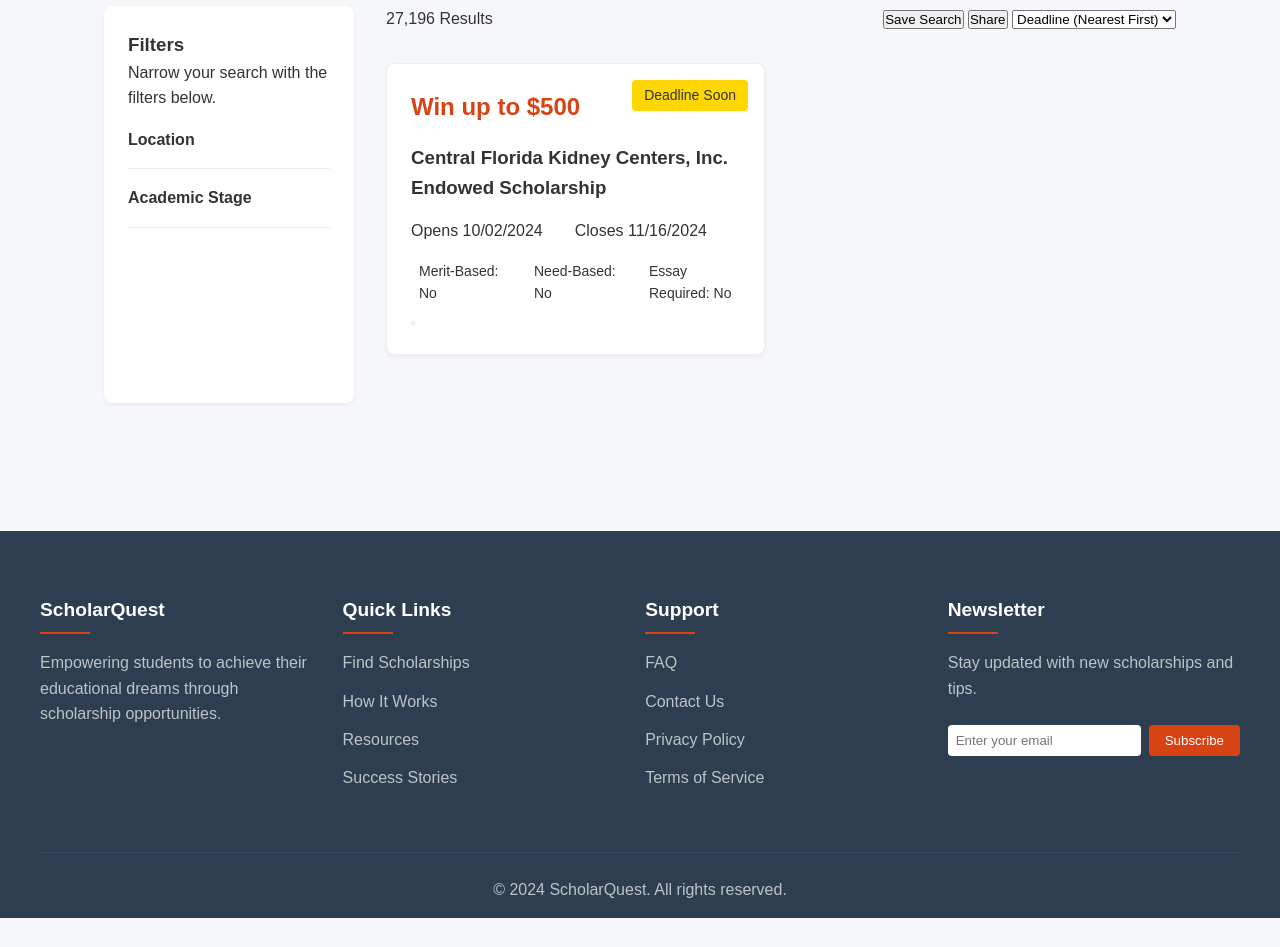
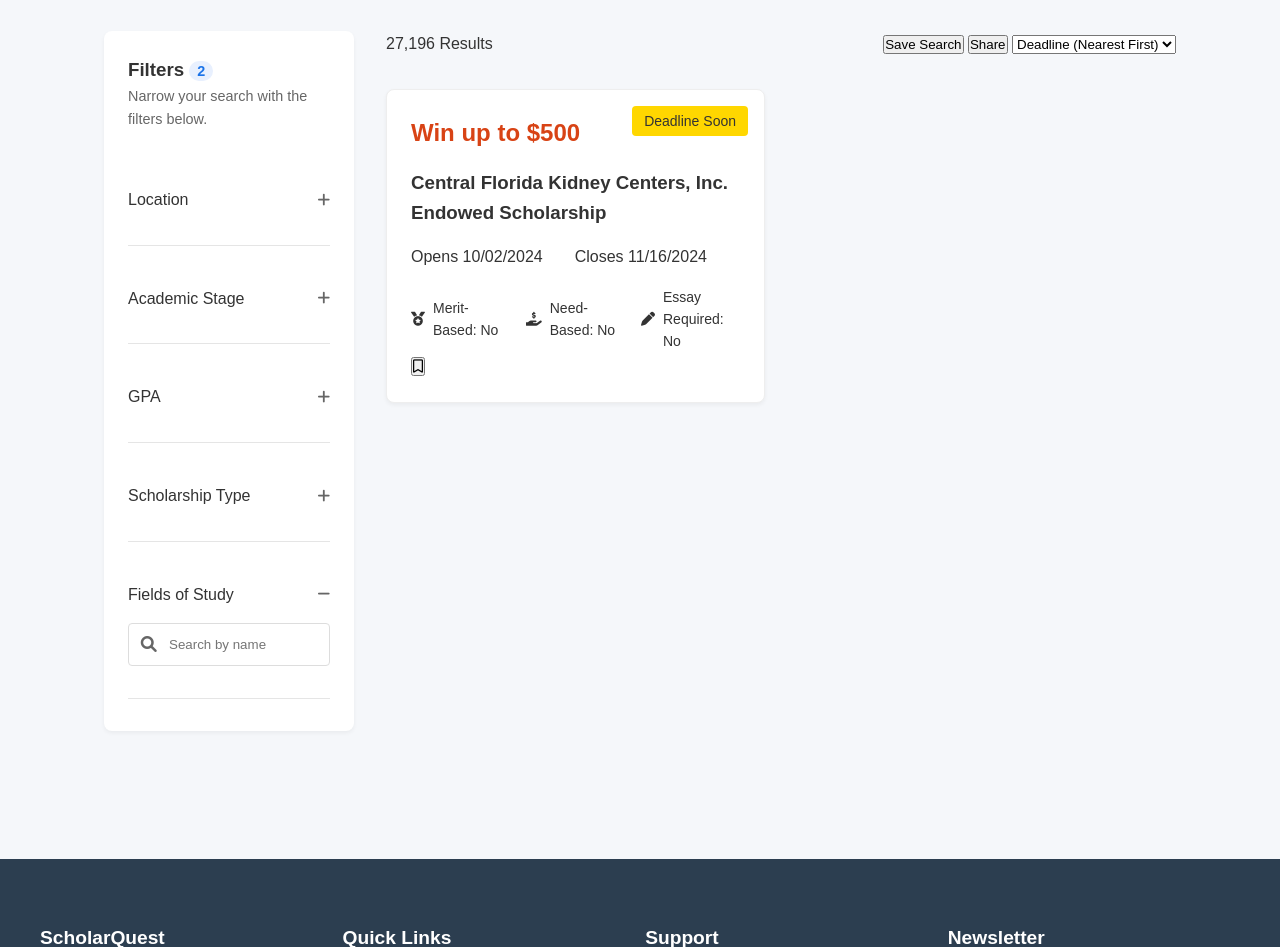
Before and after one commit to GhostInTheMach/ScholarshipFInder, a PHP site: page /pages/scholarships.html in a window 1280 px wide. Shown: the part 487-1434 px from the top of the page. Before the commit the page ends 1405 px from the top, so only its background shows below. Run offline with PHP 8.4, Linux system fonts and the light colour scheme.

Commit message:
added modifications to filter panel

```diff
--- a/assets/css/scholarships.css
+++ b/assets/css/scholarships.css
@@ -606,3 +606,110 @@
         display: none;
     }
 }
+
+/* Add these new styles while keeping existing ones */
+.filters-panel {
+    background: white;
+    padding: 1.5rem;
+    border-radius: 8px;
+    box-shadow: 0 1px 3px rgba(0,0,0,0.1);
+    width: 300px;
+}
+
+.filters-panel h3 {
+    font-size: 1.1rem;
+    margin-bottom: 0.5rem;
+    display: flex;
+    align-items: center;
+    gap: 0.5rem;
+}
+
+.filter-count {
+    background: #e8f0fe;
+    color: #1a73e8;
+    padding: 2px 8px;
+    border-radius: 12px;
+    font-size: 0.9rem;
+}
+
+.filter-subtitle {
+    color: #666;
+    font-size: 0.9rem;
+    margin-bottom: 1.5rem;
+}
+
+.filter-group {
+    border-bottom: 1px solid #e5e5e5;
+    margin-bottom: 0.5rem;
+}
+
+.filter-header {
+    display: flex;
+    justify-content: space-between;
+    align-items: center;
+    padding: 1rem 0;
+    cursor: pointer;
+    font-weight: 500;
+}
+
+.filter-header i {
+    color: #666;
+    font-size: 0.9rem;
+}
+
+.filter-content {
+    display: none;
+    padding-bottom: 1rem;
+}
+
+.filter-content.show {
+    display: block;
+}
+
+.checkbox-group {
+    display: flex;
+    flex-direction: column;
+    gap: 0.8rem;
+}
+
+.checkbox-group label {
+    display: flex;
+    align-items: center;
+    gap: 0.5rem;
+    color: #444;
+    cursor: pointer;
+}
+
+.range-slider {
+    padding: 0 0.5rem;
+}
+
+.gpa-range {
+    width: 100%;
+    margin: 1rem 0;
+}
+
+.gpa-value {
+    color: #1a73e8;
+    font-weight: 500;
+}
+
+.search-field {
+    position: relative;
+}
+
+.search-field input {
+    width: 100%;
+    padding: 0.8rem;
+    padding-left: 2.5rem;
+    border: 1px solid #ddd;
+    border-radius: 4px;
+}
+
+.search-field i {
+    position: absolute;
+    left: 0.8rem;
+    top: 50%;
+    transform: translateY(-50%);
+    color: #666;
+}
--- a/pages/scholarships.html
+++ b/pages/scholarships.html
@@ -6,6 +6,7 @@
     <title>Available Scholarships - ScholarQuest</title>
     <link rel="stylesheet" href="../assets/css/main.css">
     <link rel="stylesheet" href="../assets/css/scholarships.css">
+    <link rel="stylesheet" href="https://cdnjs.cloudflare.com/ajax/libs/font-awesome/6.0.0/css/all.min.css">
 </head>
 <body>
     <nav class="navbar">
@@ -52,18 +53,76 @@
 
         <div class="search-results-container">
             <div class="filters-sidebar">
-                <h3>Filters</h3>
+                <h3>Filters <span class="filter-count">2</span></h3>
                 <p class="filter-subtitle">Narrow your search with the filters below.</p>
 
                 <div class="filter-group">
-                    <h4>Location</h4>
-                    <!-- Add expandable content -->
+                    <div class="filter-header" onclick="toggleFilter('location')">
+                        <span>Location</span>
+                        <i class="fas fa-plus"></i>
+                    </div>
+                    <div class="filter-content" id="location-filter">
+                        <div class="checkbox-group">
+                            <label><input type="checkbox" value="uganda"> Uganda</label>
+                            <label><input type="checkbox" value="kenya"> Kenya</label>
+                            <label><input type="checkbox" value="tanzania"> Tanzania</label>
+                        </div>
+                    </div>
                 </div>
+
                 <div class="filter-group">
-                    <h4>Academic Stage</h4>
-                    <!-- Add expandable content -->
+                    <div class="filter-header" onclick="toggleFilter('academic-stage')">
+                        <span>Academic Stage</span>
+                        <i class="fas fa-plus"></i>
+                    </div>
+                    <div class="filter-content" id="academic-stage-filter">
+                        <div class="checkbox-group">
+                            <label><input type="checkbox" value="undergraduate"> Undergraduate</label>
+                            <label><input type="checkbox" value="postgraduate"> Postgraduate</label>
+                            <label><input type="checkbox" value="doctoral"> Doctoral</label>
+                        </div>
+                    </div>
                 </div>
-                <!-- Add more filter groups as needed -->
+
+                <div class="filter-group">
+                    <div class="filter-header" onclick="toggleFilter('gpa')">
+                        <span>GPA</span>
+                        <i class="fas fa-plus"></i>
+                    </div>
+                    <div class="filter-content" id="gpa-filter">
+                        <div class="range-slider">
+                            <input type="range" min="0" max="4" step="0.1" value="3" class="gpa-range">
+                            <span class="gpa-value">3.0</span>
+                        </div>
+                    </div>
+                </div>
+
+                <div class="filter-group">
+                    <div class="filter-header" onclick="toggleFilter('scholarship-type')">
+                        <span>Scholarship Type</span>
+                        <i class="fas fa-plus"></i>
+                    </div>
+                    <div class="filter-content" id="scholarship-type-filter">
+                        <div class="checkbox-group">
+                            <label><input type="checkbox" value="merit"> Merit Based</label>
+                            <label><input type="checkbox" value="need"> Need Based</label>
+                            <label><input type="checkbox" value="academic"> Academic</label>
+                        </div>
+                    </div>
+                </div>
+
+                <div class="filter-group">
+                    <div class="filter-header" onclick="toggleFilter('field-study')">
+                        <span>Fields of Study</span>
+                        <i class="fas fa-minus"></i>
+                    </div>
+                    <div class="filter-content show" id="field-study-filter">
+                        <div class="search-field">
+                            <input type="text" placeholder="Search by name">
+                            <i class="fas fa-search"></i>
+                        </div>
+                    </div>
+                </div>
             </div>
 
             <div class="scholarships-content">
```
